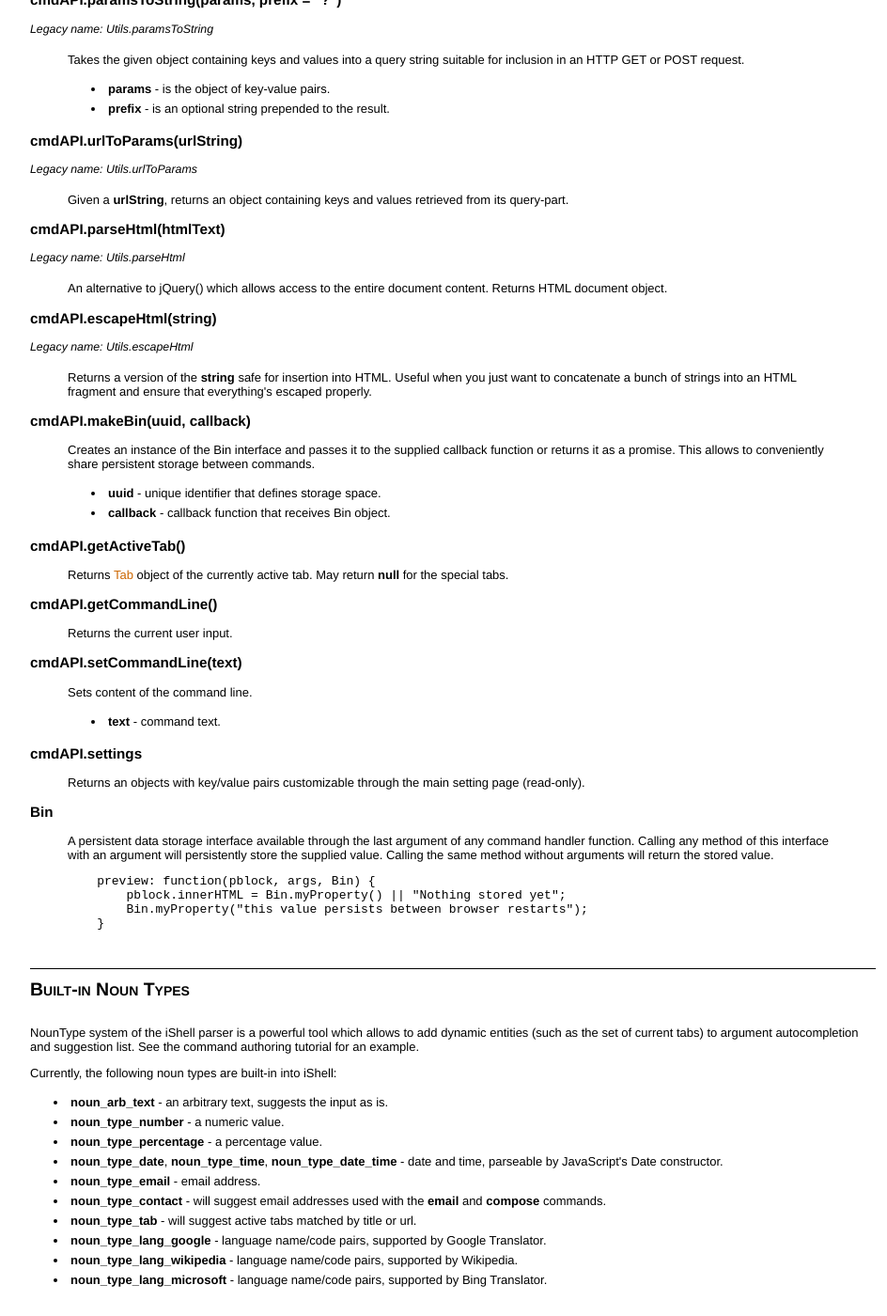
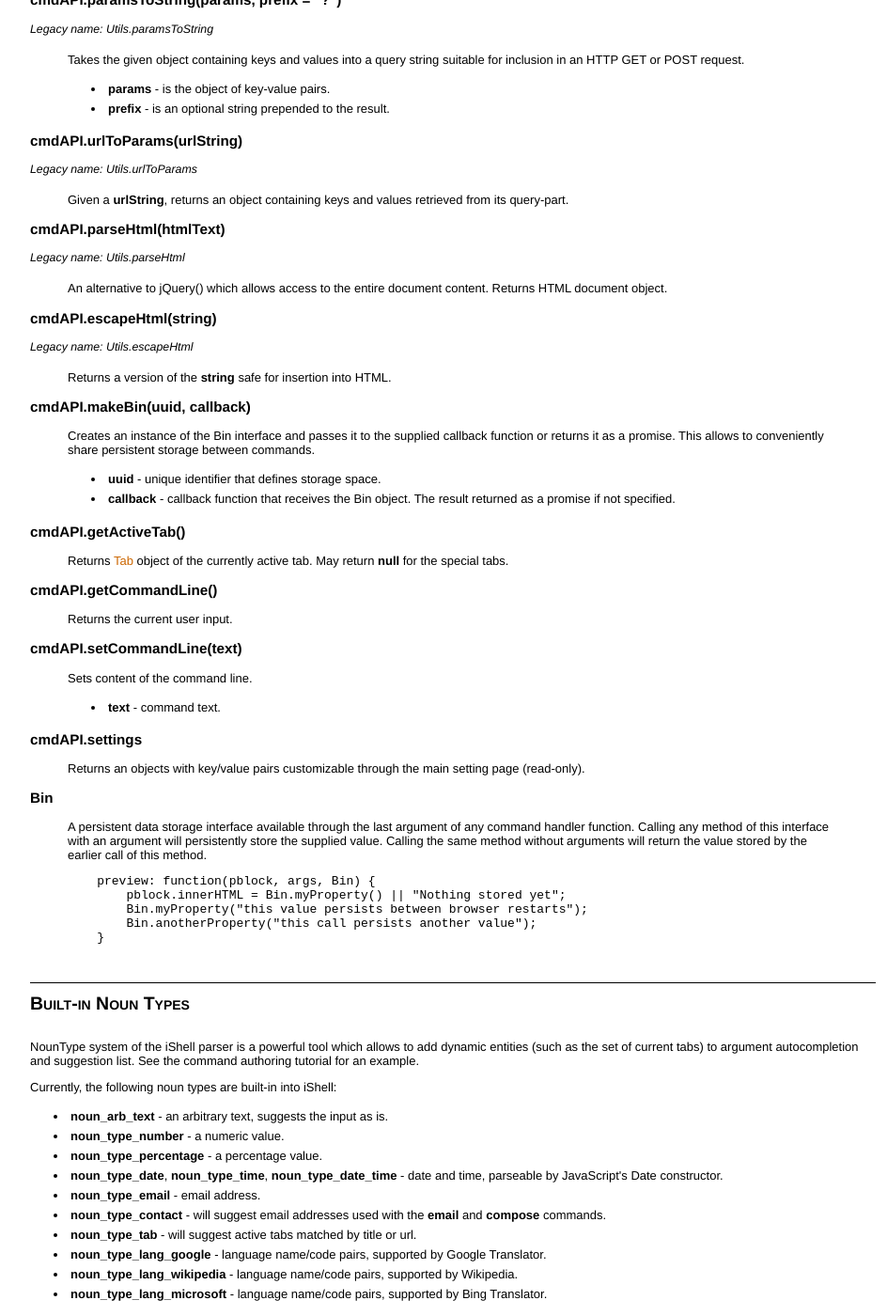
Before and after one commit to GChristensen/ishell, a Jekyll site: the page res/API.html, which Jekyll copies as it is, in a window 1280 px wide and 1400 px high, scrolled down 3595 px. Shown: the whole window at 94% size, without its empty margins (158-1102 px from the left). Built offline with Jekyll 4.4.1, drawn with Linux system fonts in a browser that asks for light colours.

```diff
--- a/res/API.html
+++ b/res/API.html
@@ -340,16 +340,14 @@
 <h3><a id="user-content-utilsescapehtmlstring" class="anchor" aria-hidden="true" href="#utilsescapehtmlstring"></a>cmdAPI.escapeHtml(string)</h3>
 <p class="legacy-name">Legacy name: Utils.escapeHtml</p>
 <blockquote>
-    <p>Returns a version of the <strong>string</strong> safe for insertion into HTML.
-      Useful when you just want to concatenate a bunch of strings into
-      an HTML fragment and ensure that everything's escaped properly.</p>
+    <p>Returns a version of the <strong>string</strong> safe for insertion into HTML.</p>
   </blockquote>
 <h3><a id="user-content-utilsparamstostringparams-prefix-" class="anchor" aria-hidden="true" href="#makebin"></a>cmdAPI.makeBin(uuid, callback)</h3>
 <blockquote>
     <p>Creates an instance of the Bin interface and passes it to the supplied callback function or returns it as a promise. This allows to conveniently share persistent storage between commands.</p>
     <ul>
         <li><strong>uuid</strong> - unique identifier that defines storage space.</li>
-        <li><strong>callback</strong> - callback function that receives Bin object.</li>
+        <li><strong>callback</strong> - callback function that receives the Bin object. The result returned as a promise if not specified.</li>
     </ul>
 </blockquote>
 <h3><a id="user-content-active_tab" class="anchor" aria-hidden="true" href="#active_tab"></a>cmdAPI.getActiveTab()</h3>
@@ -376,12 +374,13 @@
 <blockquote>
     <p>A persistent data storage interface available through the last argument of any command handler function.
         Calling any method of this interface with an argument will persistently store the supplied value.
-        Calling the same method without arguments will return the stored value.
+        Calling the same method without arguments will return the value stored by the earlier call of this method.
     </p>
     <pre>
     preview: function(pblock, args, Bin) {
         pblock.innerHTML = Bin.myProperty() || "Nothing stored yet";
         Bin.myProperty("this value persists between browser restarts");
+        Bin.anotherProperty("this call persists another value");
     }
     </pre>
 </blockquote>
```
Also changed, not shown: README.md (+3 -2 lines).
